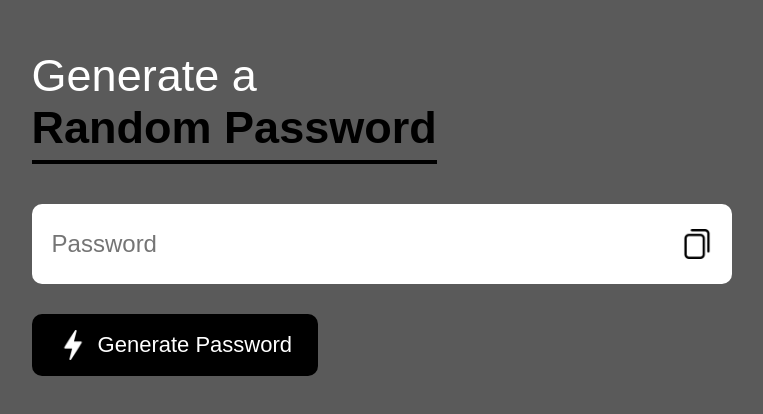
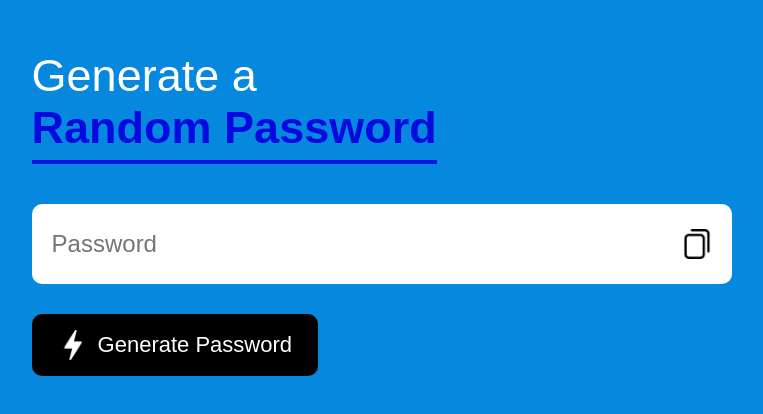
Before and after one commit to subham-kundu/Random-Password-Generator, a plain HTML site: page index.html in a window 1280 px wide. Shown: the part 122-536 px from the top of the page, without its empty margins (122-885 px from the left). Drawn offline with Linux system fonts and the light colour scheme.

Commit message:
Files Added

```diff
--- a/style.css
+++ b/style.css
@@ -6,7 +6,7 @@
 }
 
 body {
-    background: #5a5a5a;
+    background: rgb(7, 136, 223);
     color: #fff;
 }
 
@@ -22,8 +22,8 @@ body {
 }
 
 .container h1 span {
-    color: black;
-    border-bottom: 4px solid black;
+    color: rgb(6, 10, 223);
+    border-bottom: 4px solid rgb(6, 20, 223);
     padding-bottom: 7px;
     font-weight: bold;
 }
```
